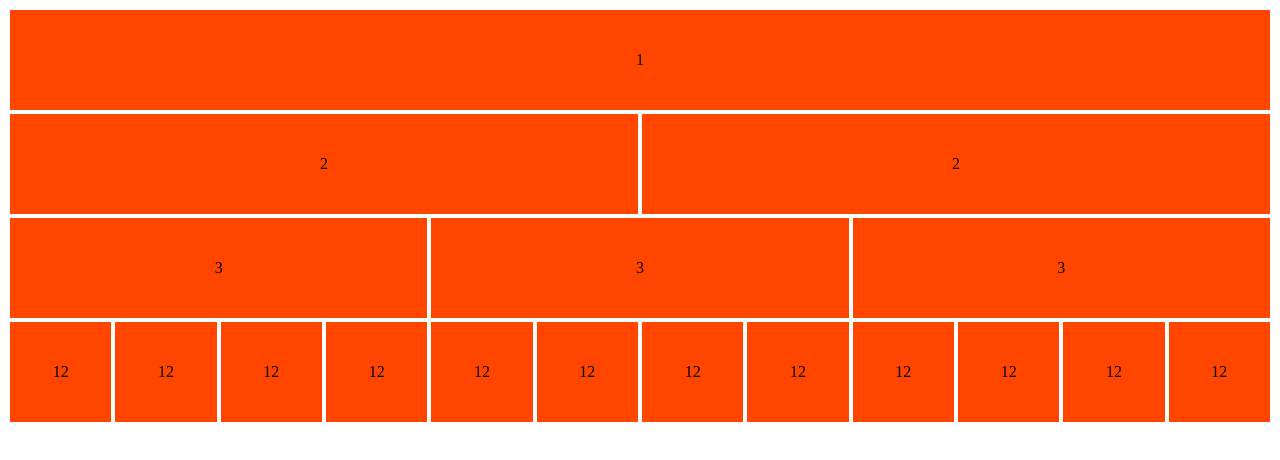
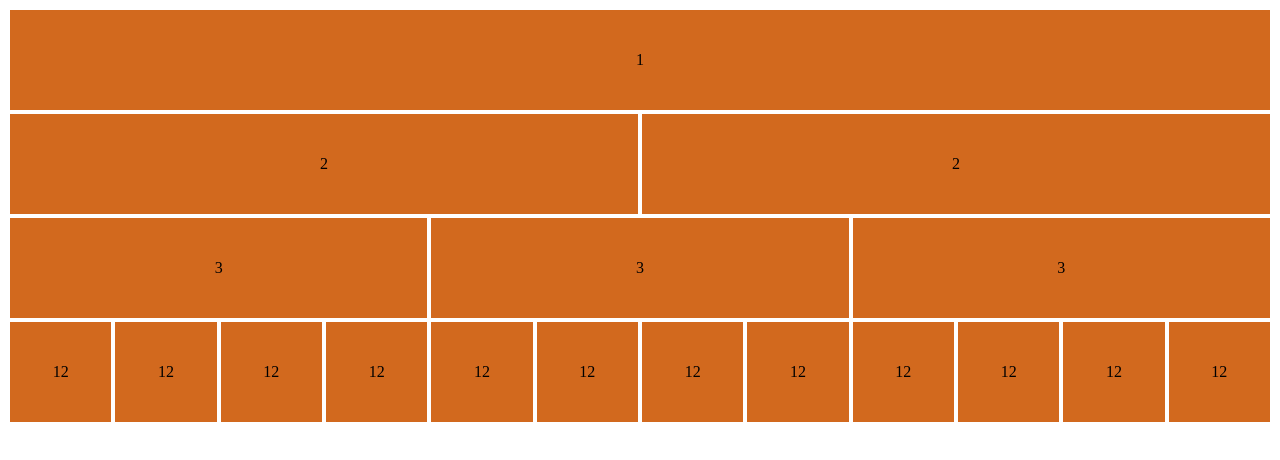
Before and after one commit to SilvaJ3/exo_6, a plain HTML site: page index.html in a window 1280 px wide. Drawn offline with Linux system fonts and the light colour scheme.

Commit message:
Modification suite correction exo

```diff
--- a/css/style.css
+++ b/css/style.css
@@ -1,5 +1,5 @@
 div {
-    background-color: orangered;
+    background-color: chocolate;
     margin: 2px;
     height: 100px;
     display: flex;
@@ -8,19 +8,7 @@ div {
     justify-content: center;
 }
 
-.section1 {
-    display: flex;
-    justify-content: center;
-    align-content: center;
-}
-
-.section2 {
-    display: flex;
-    justify-content: space-around;
-    /* align-content: stretch; */
-}
-
-.section3 {
+.section {
     display: flex;
     justify-content: center;
 }
--- a/index.html
+++ b/index.html
@@ -8,13 +8,13 @@
     <link rel="stylesheet" href="./css/style.css">
 </head>
 <body>
-        <section class="section1">
+        <section class="section">
             <div>
                 <p>1</p>
             </div>
         </section>
 
-        <section class="section2">
+        <section class="section">
             <div>
                 <p>2</p>
             </div>
@@ -23,7 +23,7 @@
             </div>
         </section>
 
-        <section class="section3">
+        <section class="section">
             <div>
                 <p>3</p>
             </div>
```
